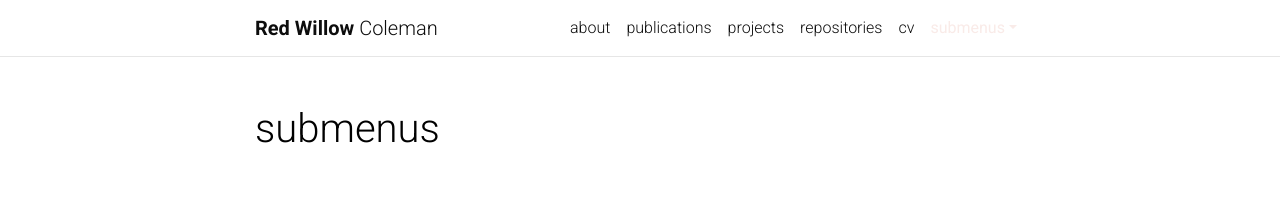
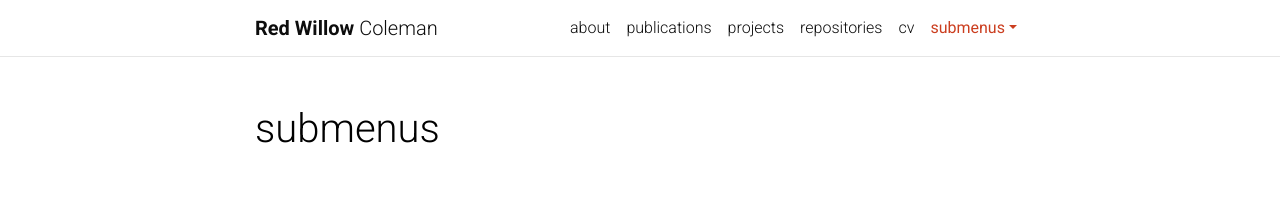
Before and after one commit to willowcoleman/willow-web, a Jekyll site: the page built from _pages/dropdown.md, in a window 1280 px wide. Shown: the top 211 px of the page. Built offline with Jekyll 4.4.1, drawn with Linux system fonts in a browser that asks for light colours; comment, search, counter and statistics services are not loaded; a style sheet for code colours, icons or effects is not loaded.

Commit message:
add custom dark orange color

```diff
--- a/_sass/_themes.scss
+++ b/_sass/_themes.scss
@@ -7,8 +7,8 @@
   --global-code-bg-color: #{$code-bg-color-light};
   --global-text-color: #{$black-color};
   --global-text-color-light: #{$grey-color};
-  --global-theme-color: rgba(201,52,20,.1);
-  --global-hover-color: #{$purple-color};
+  --global-theme-color: #{$dark-orange-color};
+  --global-hover-color: #{$dark-orange-color};
   --global-footer-bg-color: #{$grey-color-dark};
   --global-footer-text-color: #{$grey-color-light};
   --global-footer-link-color: #{$white-color};
--- a/_sass/_variables.scss
+++ b/_sass/_variables.scss
@@ -31,6 +31,8 @@ $grey-900:            #212529;
 $white-color: #ffffff !default;
 $black-color: #000000 !default;
 
+$dark-orange-color:   #C93414 !default;
+
 
 // Theme colors
 
```
